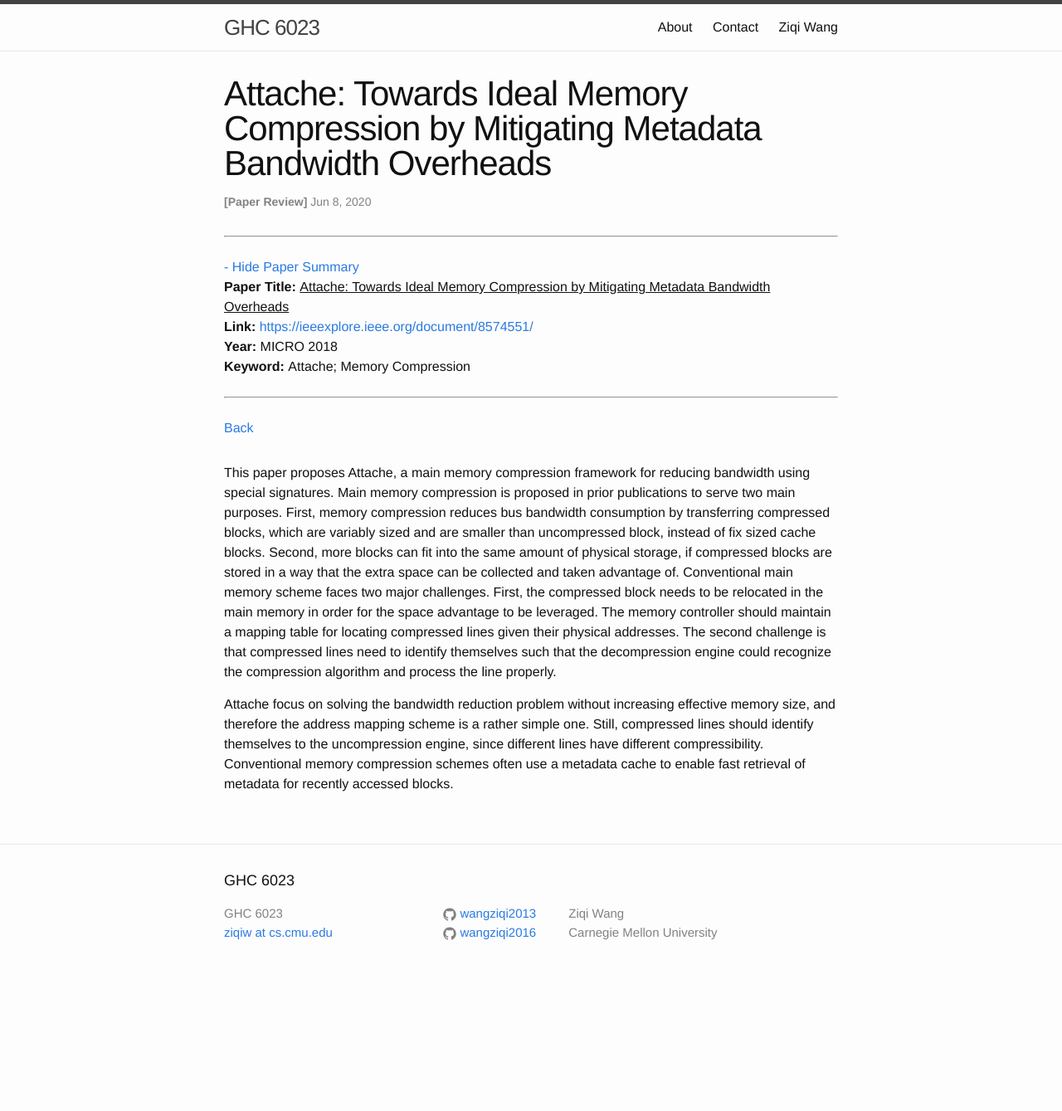
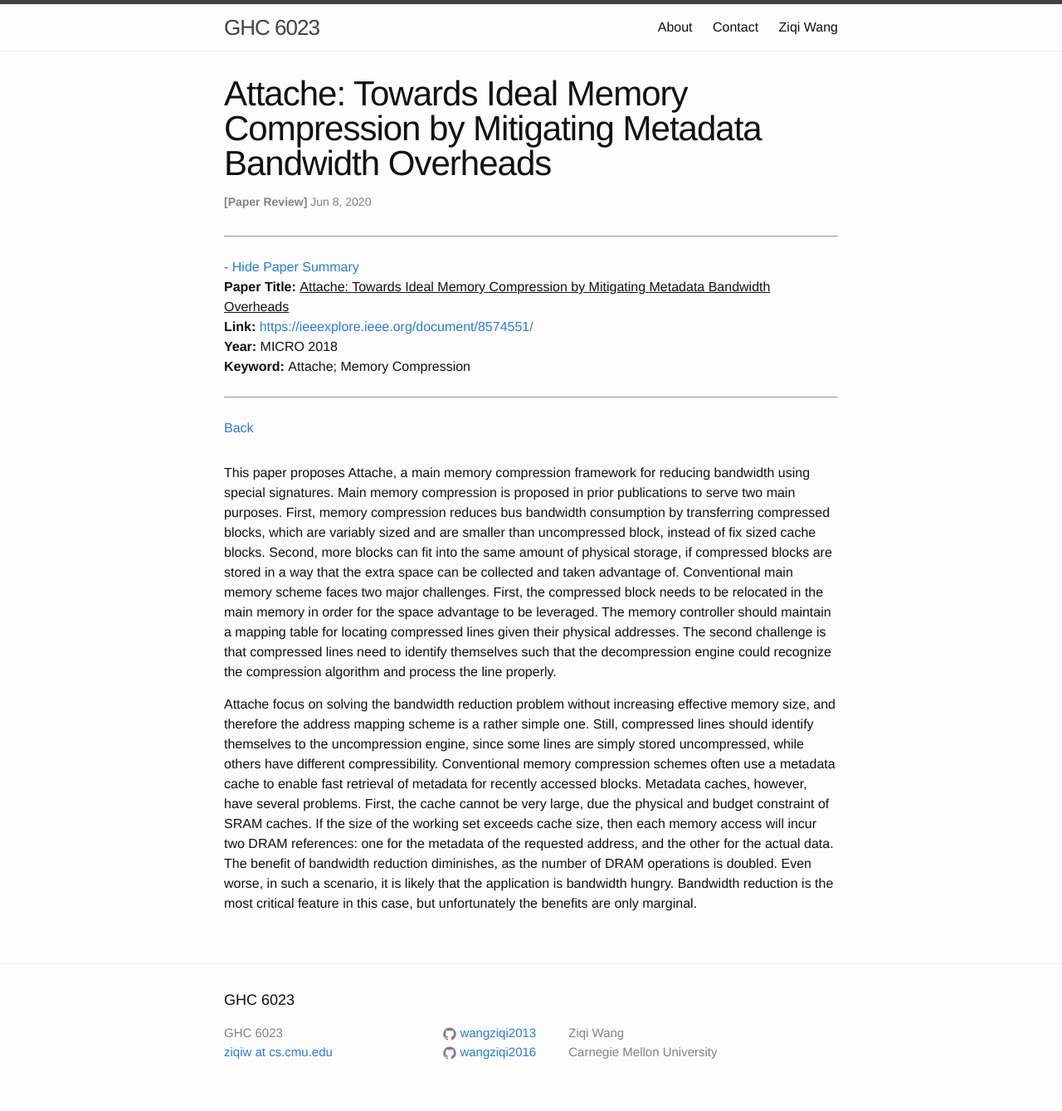
Before and after one commit to wangziqi2013/wangziqi2013.github.io, a Jekyll site: the page built from _posts/2020-06-08-attache.markdown, in a window 1280 px wide. Shown: the whole page at 83% size. Built offline with Jekyll 4.4.1, drawn with Linux system fonts in a browser that asks for light colours; before the commit the page ends 1195 px from its top, so only the background shows below that.

Commit message:
Adding first reason

```diff
--- a/_posts/2020-06-08-attache.markdown
+++ b/_posts/2020-06-08-attache.markdown
@@ -26,5 +26,11 @@ line properly.
 
 Attache focus on solving the bandwidth reduction problem without increasing effective memory size, and therefore the address
 mapping scheme is a rather simple one. Still, compressed lines should identify themselves to the uncompression engine,
-since different lines have different compressibility. Conventional memory compression schemes often use a metadata cache
-to enable fast retrieval of metadata for recently accessed blocks.
+since some lines are simply stored uncompressed, while others have different compressibility.
+Conventional memory compression schemes often use a metadata cache to enable fast retrieval of metadata for recently
+accessed blocks. Metadata caches, however, have several problems.
+First, the cache cannot be very large, due the physical and budget constraint of SRAM caches. If the size of the working
+set exceeds cache size, then each memory access will incur two DRAM references: one for the metadata of the requested
+address, and the other for the actual data. The benefit of bandwidth reduction diminishes, as the number of DRAM operations
+is doubled. Even worse, in such a scenario, it is likely that the application is bandwidth hungry. Bandwidth reduction
+is the most critical feature in this case, but unfortunately the benefits are only marginal.
```
